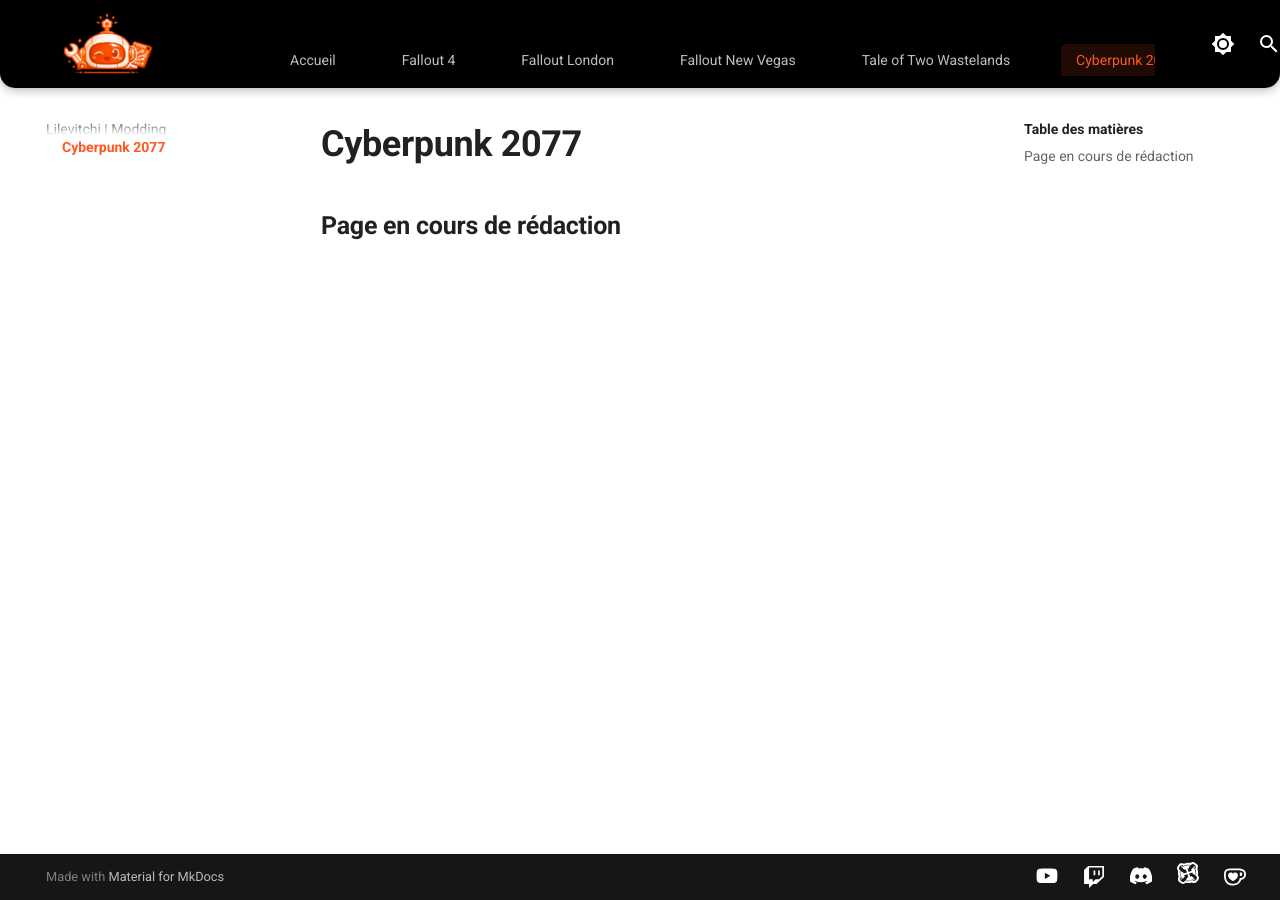
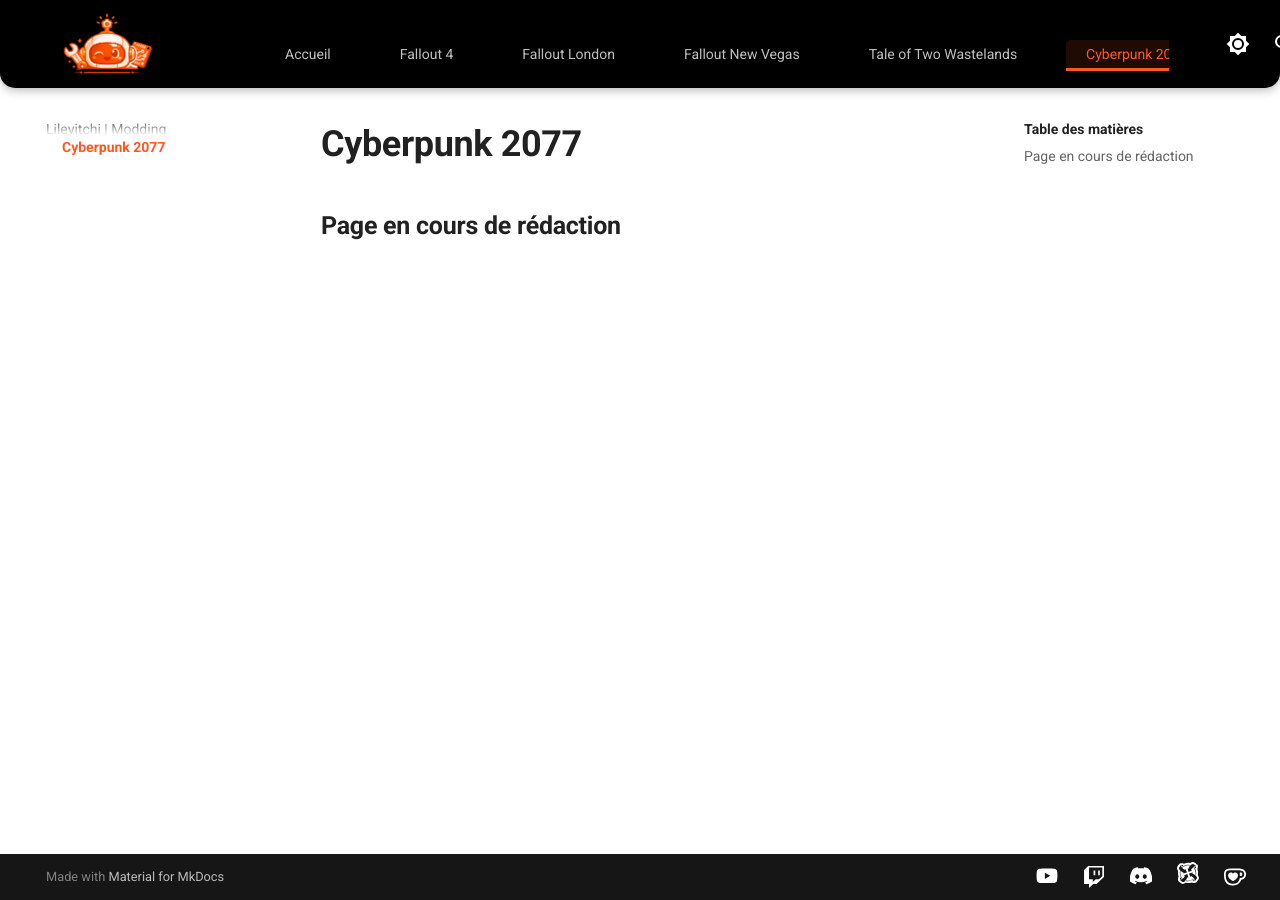
Before and after one commit to Lilevitchi/lilevitchi.github.io, an MkDocs documentation site: the page built from docs/cyberpunk/index.md, in a window 1280 px wide. Built offline with MkDocs 1.6.1 and Material for MkDocs 9.7.7, drawn with Linux system fonts in a browser that asks for light colours.

Commit message:
Update extra.css

```diff
--- a/docs/stylesheets/extra.css
+++ b/docs/stylesheets/extra.css
@@ -90,14 +90,18 @@
 
 /* Largeur et centrage du contenu */
 [data-md-color-scheme] .md-header .md-grid {
+  display: flex;
+  align-items: center;
+  justify-content: space-between;
   max-width: var(--grid-max-width);
   margin: 0 auto;
   padding: 0 var(--space-md);
 }
 
 [data-md-color-scheme] .md-header__title {
-flex: 0 0 auto !important;
-  margin-right: 1.5rem !important;
+  display: flex;
+  align-items: center;
+  margin-right: var(--space-md);
 }
 
 /* Logo */
@@ -118,6 +122,7 @@
   color: var(--accent);
   font-weight: var(--font-bold);
   font-size: 1.4rem;
+  line-height: 1;
   white-space: nowrap;
 }
 
@@ -127,11 +132,10 @@
 
 /* Conteneur des tabs (injecté par Material) */
 [data-md-color-scheme] .md-header__tabs {
-  flex: 1;
   display: flex;
+  align-items: flex-end; /* ⬅️ DESCEND les tabs */
   justify-content: center;
-  align-items: flex-end;
-  background-color: var(--black);
+  padding-top: 0.35rem;  /* ⬅️ Ajustement vertical fin */
 }
 
 /* Tabs bar */
@@ -143,22 +147,26 @@
 /* Liste des onglets */
 [data-md-color-scheme] .md-tabs__list {
   display: flex;
-  align-items: flex-end;
-  gap: 0.6rem;
-  min-height: var(--header-height);
+  align-items: center;
+  gap: 0.25rem; /* ⬅️ PLUS SERRÉ */
 }
 
 /* Onglet — état normal */
 [data-md-color-scheme] .md-tabs__link {
   display: flex;
-  align-items: flex-end;
-  padding: 0.35rem 0.75rem; /* PLUS PROCHE + PLUS BAS */
-  margin-bottom: 0.2rem;   /* DESCEND LE TEXTE */
+  align-items: center;
+  padding: 0.35rem 1rem; /* PLUS PROCHE + PLUS BAS */
+  line-height: 1;
   color: var(--white);
   opacity: 0.75;
+
   border-bottom: 3px solid transparent;
   border-radius: var(--radius-sm) var(--radius-sm) 0 0;
-  transition: all var(--transition-base);
+
+  transition: color var(--transition-base),
+              background-color var(--transition-base),
+              opacity var(--transition-base),
+              border-color var(--transition-base);
 }
 
 /* Onglet — survol (hover) */
@@ -180,12 +188,12 @@
 
 /* On cache la barre de navigation originale qui apparaît en haut à cause du mode sticky */
 .md-container > .md-tabs {
-  display: none !important;
+  display: none;
 }
 
 /* On annule le décalage du contenu principal */
 [data-md-color-scheme] .md-main {
-  padding-top: 0 !important;
+  padding-top: 0;
 }
 
 
```
